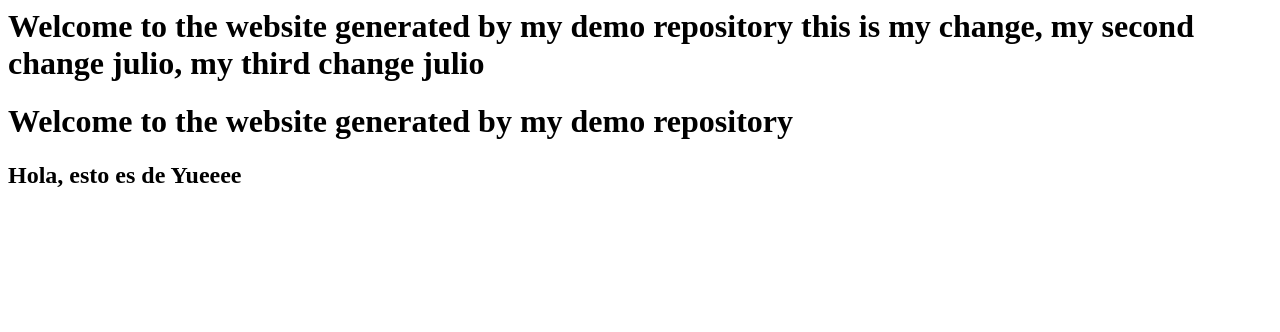
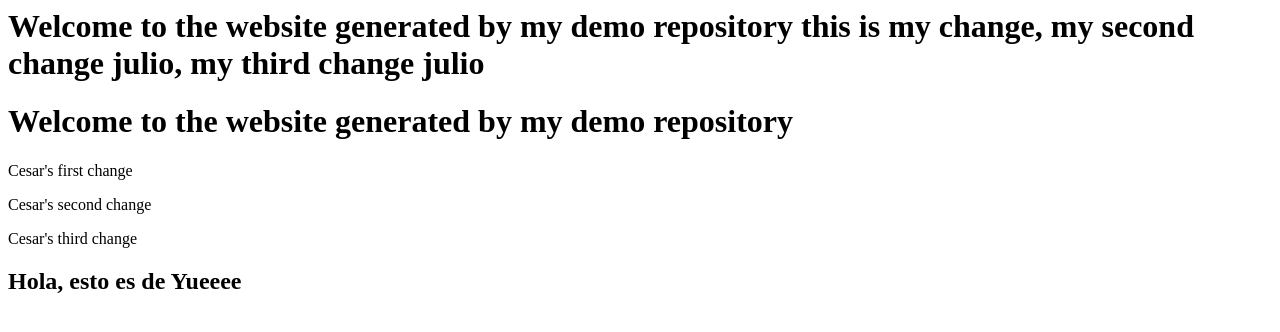
Before and after one commit to hermosillo-i3/demo-repository, a website: page index.html in a window 1280 px wide. Drawn offline with Linux system fonts and the light colour scheme.

Commit message:
Feature/checha branch (#64)

```diff
--- a/index.html
+++ b/index.html
@@ -1,3 +1,6 @@
 <h1>Welcome to the website generated by my demo repository this is my change, my second change julio, my third change julio</h1>
 <h1>Welcome to the website generated by my demo repository</h1>
+<p>Cesar's first change</p>
+<p>Cesar's second change</p>
+<p>Cesar's third change</p>
 <h2>Hola, esto es de Yueeee</h2>
```
